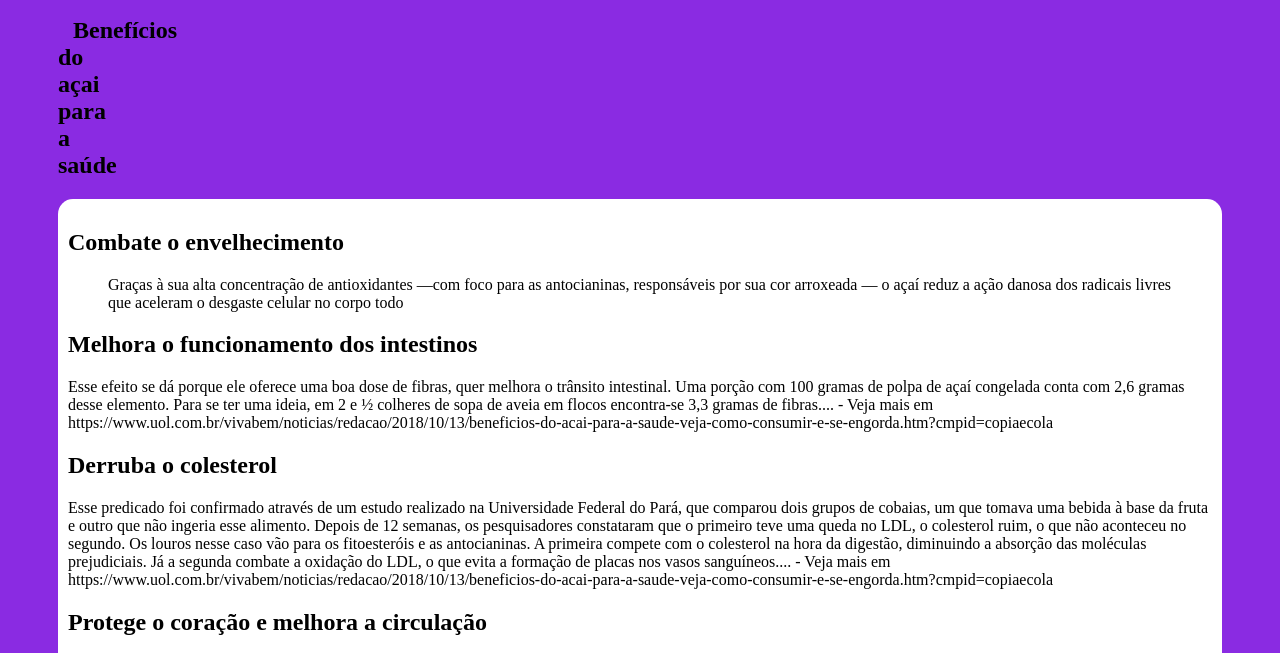
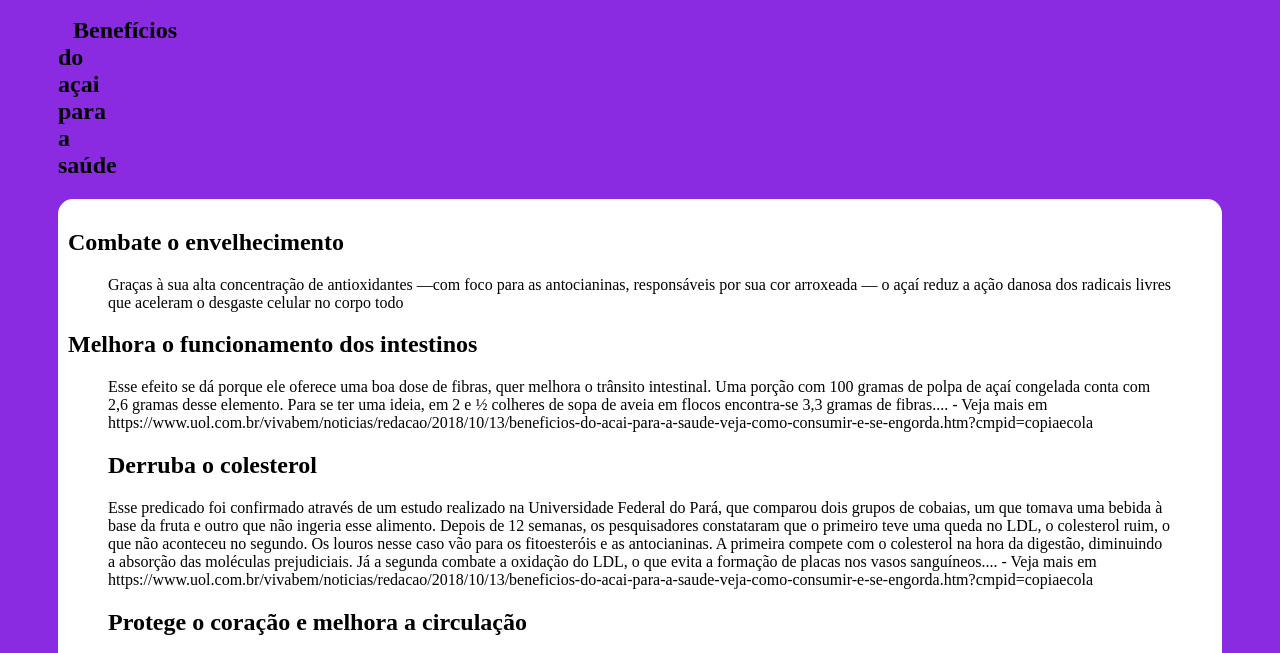
Before and after one commit to Guilherme-stos/ProjetosPessoais, a plain HTML site: page AçaiImperial/index.html in a window 1280 px wide. Shown: the part 101-754 px from the top of the page. Drawn offline with Linux system fonts and the light colour scheme.

Commit message:
Update index.html

```diff
--- a/AçaiImperial/index.html
+++ b/AçaiImperial/index.html
@@ -36,7 +36,7 @@
 
                 <h2>Melhora o funcionamento dos intestinos</h2>
 
-                <p>Esse efeito se dá porque ele oferece uma boa dose de fibras, quer melhora o trânsito intestinal. Uma porção com 100 gramas de polpa de açaí congelada conta com 2,6 gramas desse elemento. Para se ter uma ideia, em 2 e ½ colheres de sopa de aveia em flocos encontra-se 3,3 gramas de fibras.... - Veja mais em https://www.uol.com.br/vivabem/noticias/redacao/2018/10/13/beneficios-do-acai-para-a-saude-veja-como-consumir-e-se-engorda.htm?cmpid=copiaecola</p>
+                <p> <blockquote site="https://www.uol.com.br/vivabem/noticias/redacao/2018/10/13/beneficios-do-acai-para-a-saude-veja-como-consumir-e-se-engorda.htm?cmpid=copiaecola">Esse efeito se dá porque ele oferece uma boa dose de fibras, quer melhora o trânsito intestinal. Uma porção com 100 gramas de polpa de açaí congelada conta com 2,6 gramas desse elemento. Para se ter uma ideia, em 2 e ½ colheres de sopa de aveia em flocos encontra-se 3,3 gramas de fibras.... - Veja mais em https://www.uol.com.br/vivabem/noticias/redacao/2018/10/13/beneficios-do-acai-para-a-saude-veja-como-consumir-e-se-engorda.htm?cmpid=copiaecola</p>
 
                 <h2>Derruba o colesterol</h2>
 
```
